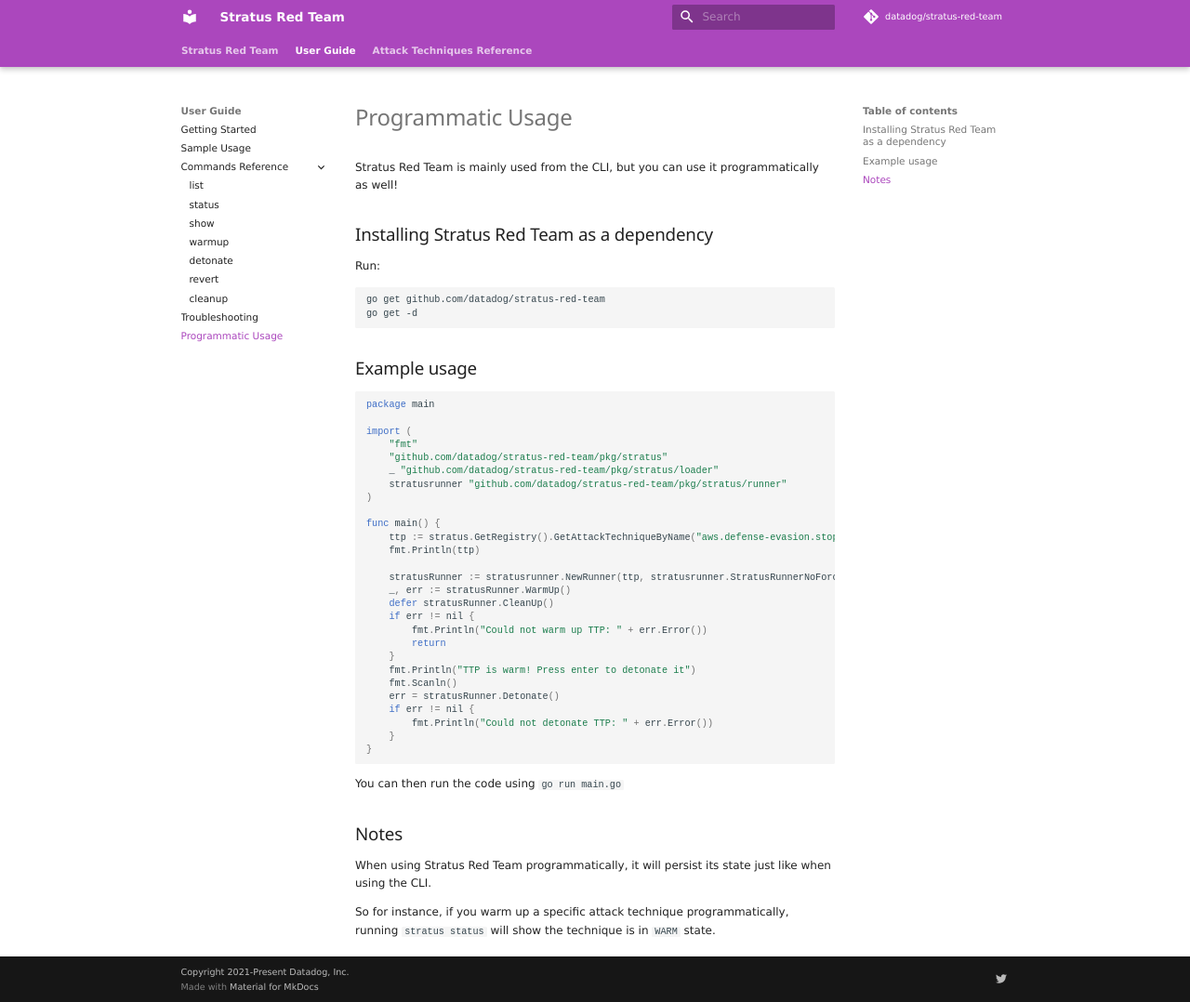
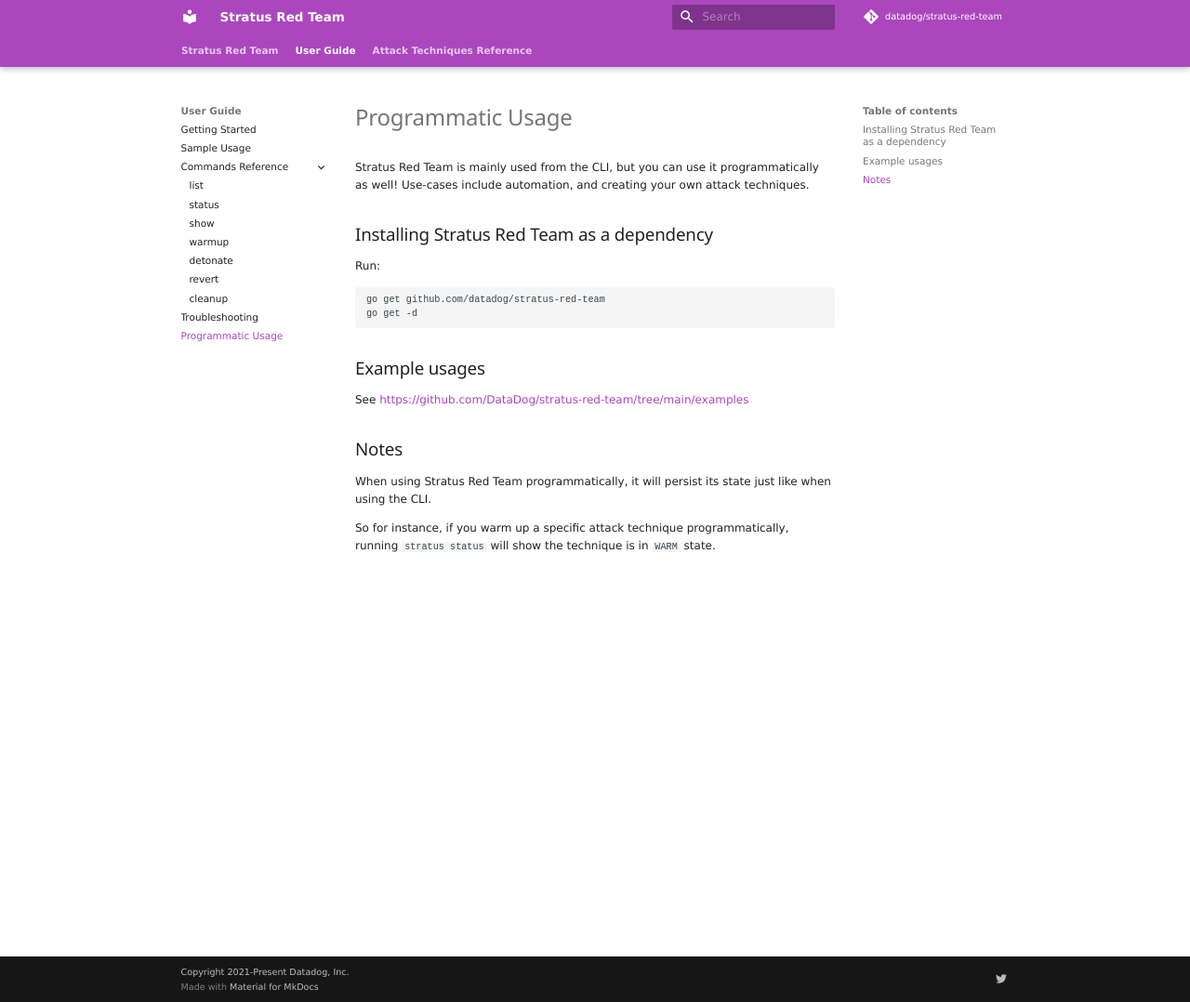
Before and after one commit to DataDog/stratus-red-team, an MkDocs documentation site: the page built from docs/user-guide/programmatic-usage.md, in a window 1280 px wide and 1078 px high. Shown: the whole window at 93% size. Built offline with MkDocs 1.6.1 and Material for MkDocs 9.7.7, drawn with Linux system fonts in a browser that asks for light colours; nearby versions of some CDN libraries; library files that are not in the unit come from our copies; comment, search, counter and statistics services are not loaded.

Commit message:
Add examples and documentation about programmatic usage (closes #40)

````diff
--- a/docs/user-guide/programmatic-usage.md
+++ b/docs/user-guide/programmatic-usage.md
@@ -1,6 +1,6 @@
 # Programmatic Usage
 
-Stratus Red Team is mainly used from the CLI, but you can use it programmatically as well!
+Stratus Red Team is mainly used from the CLI, but you can use it programmatically as well! Use-cases include automation, and creating your own attack techniques.
 
 ## Installing Stratus Red Team as a dependency
 
@@ -11,39 +11,9 @@
 go get -d
 ```
 
-## Example usage
+## Example usages
 
-```go
-package main
-
-import (
-	"fmt"
-	"github.com/datadog/stratus-red-team/pkg/stratus"
-	_ "github.com/datadog/stratus-red-team/pkg/stratus/loader"
-	stratusrunner "github.com/datadog/stratus-red-team/pkg/stratus/runner"
-)
-
-func main() {
-	ttp := stratus.GetRegistry().GetAttackTechniqueByName("aws.defense-evasion.stop-cloudtrail")
-	fmt.Println(ttp)
-
-	stratusRunner := stratusrunner.NewRunner(ttp, stratusrunner.StratusRunnerNoForce)
-	_, err := stratusRunner.WarmUp()
-	defer stratusRunner.CleanUp()
-	if err != nil {
-		fmt.Println("Could not warm up TTP: " + err.Error())
-		return
-	}
-	fmt.Println("TTP is warm! Press enter to detonate it")
-	fmt.Scanln()
-	err = stratusRunner.Detonate()
-	if err != nil {
-		fmt.Println("Could not detonate TTP: " + err.Error())
-	}
-}
-```
-
-You can then run the code using `go run main.go`
+See https://github.com/DataDog/stratus-red-team/tree/main/examples
 
 ## Notes
 
````
Also changed, not shown: README.md (+4 -0 lines), examples/README.md (added, +3 -0 lines), examples/basic/README.md (added, +25 -0 lines), examples/custom/README.md (added, +24 -0 lines), 3 other files.
